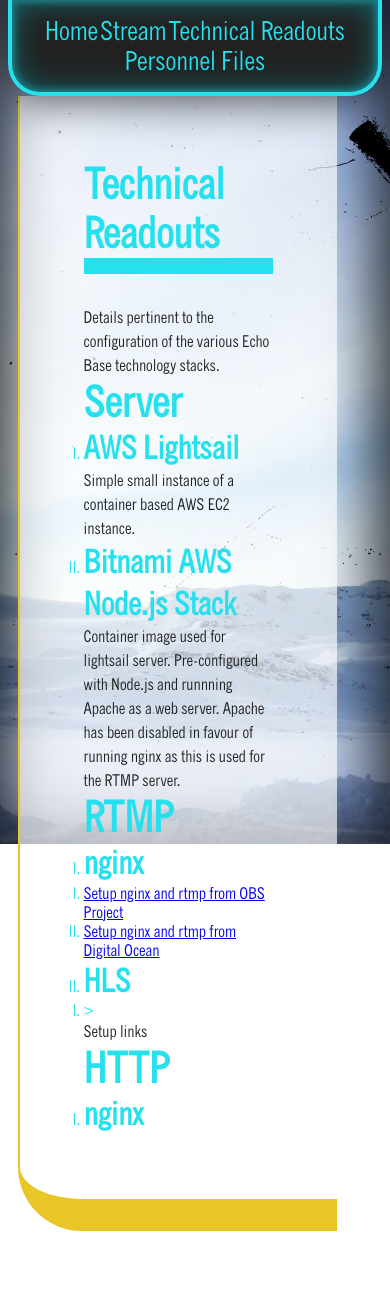
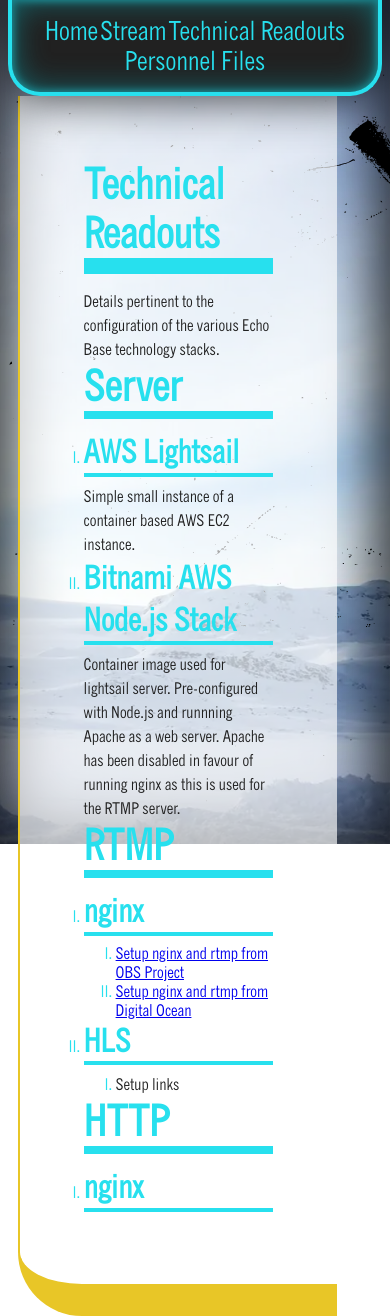
Before and after one commit to nigeljohnwade/echo-base, a website: page technical_readouts.html in a window 390 px wide. Before the commit the page ends 1231 px from the top, so only its background shows below. Drawn offline with Linux system fonts and the light colour scheme; a small style sheet from the web is missing.

Commit message:
Style tweaks

```diff
--- a/resources/css/main.css
+++ b/resources/css/main.css
@@ -110,6 +110,13 @@ ol {
     list-style-type: upper-roman;
 }
 
+ul ul,
+ul ol,
+ol ul,
+ol ol {
+    padding-left: 2rem;
+}
+
 nav {
     max-width: 160ch;
     width: calc(100% - 1rem);
@@ -187,7 +194,7 @@ textarea {
 
 @media screen and (max-width: 800px) {
     .vignette {
-        --vignette-image: hsla(225, 100%, 50%, 0.2);
+        --vignette-image: hsla(225, 100%, 20%, 0.3);
     }
 }
 
@@ -207,7 +214,7 @@ textarea {
     position: fixed;
 }
 
-.vertically-centered{
+.vertically-centered {
     display: flex;
     align-items: center;
     justify-content: center;
@@ -215,21 +222,22 @@ textarea {
     padding-bottom: 0;
 }
 
-.full-width{
+.full-width {
     width: 100%;
     max-width: unset;
     min-width: unset;
 }
 
-.full-height{
+.full-height {
     height: 100%;
     max-height: unset;
     min-height: unset;
 }
 
-.expander{
+.expander {
     min-height: 100%;
 }
+
 .logo {
     font-family: StarJedi, sans-serif;
     font-size: 10vmax;
@@ -256,17 +264,19 @@ main {
     margin-left: 1rem;
 }
 
-@media screen and (max-width: 69ch){
+@media screen and (max-width: 69ch) {
     main.display-panel,
     .expander,
-    hr{
+    hr {
         width: calc(100% - 2.2rem);
     }
-    main.display-panel{
+
+    main.display-panel {
         margin-left: 0;
     }
 }
-main.display-panel{
+
+main.display-panel {
     z-index: 1;
     background-color: hsla(0, 0%, 100%, 0.66);
     border-bottom-left-radius: 4rem;
@@ -275,13 +285,25 @@ main.display-panel{
 }
 
 hr {
-    height: 1rem;
-    min-height: 1rem;
     width: 80ch;
     max-width: 100%;
-    margin-bottom: 2rem;
     border: none;
     background-color: var(--primary-color);
+}
+
+h1 + hr {
+    height: 1rem;
+    margin-bottom: 1rem;
+}
+
+h2 + hr {
+    height: 0.5rem;
+    margin-bottom: 0.75rem;
+}
+
+h3 + hr {
+    height: 0.25rem;
+    margin-bottom: 0.5rem;
 }
 
 .floating-nav {
@@ -297,6 +319,7 @@ hr {
     max-height: 50vw;
     margin-top: 6rem;
 }
-.video-js-container > *{
+
+.video-js-container > * {
     box-shadow: 0 0 3rem 0 var(--vignette);
 }
--- a/technical_readouts.html
+++ b/technical_readouts.html
@@ -79,15 +79,18 @@
         <hr>
         <p>Details pertinent to the configuration of the various Echo Base technology stacks.</p>
         <h2>Server</h2>
+        <hr>
         <ol>
             <li>
                 <h3>AWS Lightsail</h3>
+                <hr>
                 <p>
                     Simple small instance of a container based AWS EC2 instance.
                 </p>
             </li>
             <li>
                 <h3>Bitnami AWS Node.js Stack</h3>
+                <hr>
                 <p>
                     Container image used for lightsail server.
                     Pre-configured with Node.js and runnning Apache as a web server.
@@ -96,22 +99,47 @@
             </li>
         </ol>
         <h2>RTMP</h2>
+        <hr>
         <ol>
-            <li><h3>nginx</h3>
+            <li>
+                <h3>nginx</h3>
+                <hr>
                 <ol>
-                    <li><a href="https://obsproject.com/forum/resources/how-to-set-up-your-own-private-rtmp-server-using-nginx.50/">Setup nginx and rtmp from OBS Project</a></li>
-                    <li><a href="https://www.digitalocean.com/community/tutorials/how-to-set-up-a-video-streaming-server-using-nginx-rtmp-on-ubuntu-20-04">Setup nginx and rtmp from Digital Ocean</a></li>
+                    <li>
+                        <a
+                            href="https://obsproject.com/forum/resources/how-to-set-up-your-own-private-rtmp-server-using-nginx.50/"
+                            target="_blank"
+                        >
+                            Setup nginx and rtmp from OBS Project
+                        </a>
+                    </li>
+                    <li>
+                        <a
+                            href="https://www.digitalocean.com/community/tutorials/how-to-set-up-a-video-streaming-server-using-nginx-rtmp-on-ubuntu-20-04"
+                            target="_blank"
+                        >
+                            Setup nginx and rtmp from Digital Ocean
+                        </a>
+                    </li>
                 </ol>
             </li>
-            <li><h3>HLS</h3>
+            <li>
+                <h3>HLS</h3>
+                <hr>
                 <ol>
-                    <li>><p>Setup links</p></li>
+                    <li>
+                        <p>Setup links</p>
+                    </li>
                 </ol>
             </li>
         </ol>
         <h2>HTTP</h2>
+        <hr>
         <ol>
-            <li><h3>nginx</h3></li>
+            <li>
+                <h3>nginx</h3>
+                <hr>
+            </li>
         </ol>
     </main>
 </div>
```
Also changed, not shown: personnel_files.html (+1 -0 lines).
